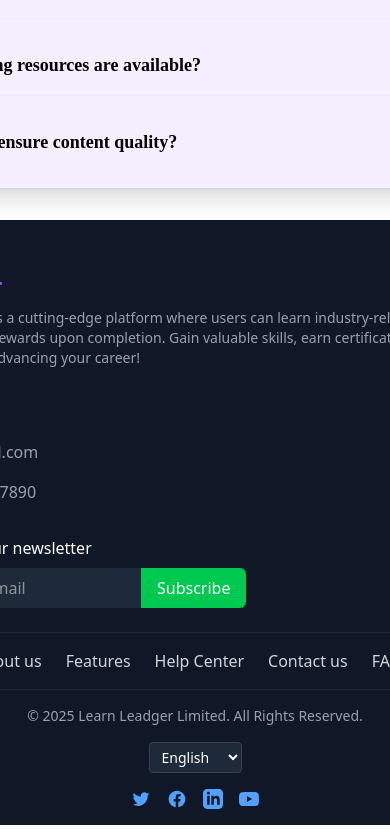
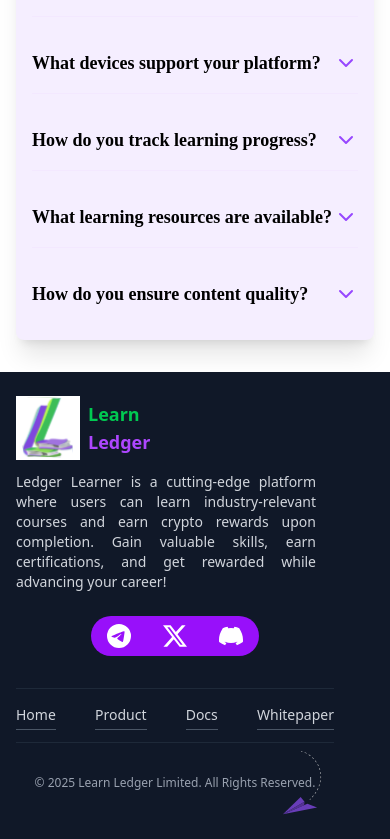
Before and after one commit to sagajax/LearnLed, a React (Vite) app: page / in a window 390 px wide. Shown: the part 4774-5613 px from the top of the page. Built offline with nearby package versions, Linux system fonts and the light colour scheme.

Commit message:
mobile view for footer

```diff
--- a/src/App.jsx
+++ b/src/App.jsx
@@ -12,7 +12,7 @@
 function App() {
   return (
     <div className='w-full h-auto flex flex-col overflow-scroll no-scrollbar items-center'>
-      <div className="relative overflow-x-hidden">
+      <div className="relative w-full">
         <Hero />
         <Partner />
         <Enroll />
--- a/src/components/Footer.jsx
+++ b/src/components/Footer.jsx
@@ -1,4 +1,6 @@
 import Logo from "/Logo.svg";
+import Plane from "/plane.svg";
+
 export default function Footer() {
   const navigationLinks = [
     { name: "Pricing", href: "#" },
@@ -17,8 +19,25 @@
     { name: "YouTube", icon: "youtube", href: "#" },
   ];
 
+  // Mobile navigation links - exactly as shown in the screenshot
+  const mobileNavLinks = [
+    { name: "Home", href: "#" },
+    { name: "Product", href: "#" },
+    { name: "Docs", href: "#" },
+    { name: "Whitepaper", href: "#" },
+  ];
+
+  // Mobile social icons - from the screenshot: Telegram, Twitter/X, Discord
+  const mobileSocialIcons = [
+    { name: "Telegram", icon: "telegram", href: "#" },
+    { name: "Twitter", icon: "twitter", href: "#" },
+    { name: "Discord", icon: "discord", href: "#" },
+  ];
+
   return (
-    <footer className="bg-gray-900 text-white">
+    <footer className="bg-gray-900 text-white ">
+      {/* Desktop Footer - Hidden on mobile */}
+      <div className="hidden md:block ">
         {/* Top section with logo, contact info, and newsletter */}
         <div className="container mx-auto px-4 py-6">
           <div className="flex flex-col md:flex-row justify-between">
@@ -150,6 +169,83 @@
             </div>
           </div>
         </div>
+      </div>
+
+      {/* Mobile Footer - Shown only on mobile */}
+      <div className="md:hidden bg-gray-900 w-[350px] px-4 py-6 overflow-x-hidden">
+      {/* Logo and description section */}
+      <div className="mb-6">
+        <div className="flex items-start mb-2">
+          <img
+            src={Logo}
+            alt="Learn Ledger Logo"
+            className="h-16 w-16 mr-2 object-contain"
+          />
+          <div className="flex flex-col mt-1">
+            <span className="text-lg font-bold text-green-500">Learn</span>
+            <span className="text-lg font-bold text-purple-500">Ledger</span>
+          </div>
+        </div>
+        <div className="w-[300px]">
+        <p className="text-sm text-justify text-gray-300 mt-3 max-w-full break-words">
+          Ledger Learner is a cutting-edge platform where users can learn industry-relevant courses and earn crypto rewards upon completion. Gain valuable skills, earn certifications, and get rewarded while advancing your career!
+        </p>
+        </div>
+      </div>
+
+      {/* Social Media Icons - in pill shape */}
+      <div className="flex justify-center mb-8 ">
+        <div className="bg-purple-600 rounded-full px-4 py-2 flex items-center space-x-8">
+          {/* Telegram */}
+          <a href="#" className="flex items-center justify-center">
+            <svg className="h-6 w-6" fill="currentColor" viewBox="0 0 24 24">
+              <path d="M11.944 0A12 12 0 0 0 0 12a12 12 0 0 0 12 12 12 12 0 0 0 12-12A12 12 0 0 0 12 0a12 12 0 0 0-.056 0zm4.962 7.224c.1-.002.321.023.465.14a.506.506 0 0 1 .171.325c.016.093.036.306.02.472-.18 1.898-.962 6.502-1.36 8.627-.168.9-.499 1.201-.82 1.23-.696.065-1.225-.46-1.9-.902-1.056-.693-1.653-1.124-2.678-1.8-1.185-.78-.417-1.21.258-1.91.177-.184 3.247-2.977 3.307-3.23.007-.032.014-.15-.056-.212s-.174-.041-.249-.024c-.106.024-1.793 1.14-5.061 3.345-.48.33-.913.49-1.302.48-.428-.008-1.252-.241-1.865-.44-.752-.245-1.349-.374-1.297-.789.027-.216.325-.437.893-.663 3.498-1.524 5.83-2.529 6.998-3.014 3.332-1.386 4.025-1.627 4.476-1.635z" />
+            </svg>
+          </a>
+          {/* Twitter/X */}
+          <a href="#" className="flex items-center justify-center">
+            <svg className="h-6 w-6" fill="currentColor" viewBox="0 0 24 24">
+              <path d="M18.901 1.153h3.68l-8.04 9.19L24 22.846h-7.406l-5.8-7.584-6.638 7.584H.474l8.6-9.83L0 1.154h7.594l5.243 6.932ZM17.61 20.644h2.039L6.486 3.24H4.298Z" />
+            </svg>
+          </a>
+          {/* Discord */}
+          <a href="#" className="flex items-center justify-center">
+            <svg className="h-6 w-6" fill="currentColor" viewBox="0 0 24 24">
+              <path d="M20.317 4.37a19.791 19.791 0 0 0-4.885-1.515.074.074 0 0 0-.079.037c-.21.375-.444.864-.608 1.25a18.27 18.27 0 0 0-5.487 0 12.64 12.64 0 0 0-.617-1.25.077.077 0 0 0-.079-.037A19.736 19.736 0 0 0 3.677 4.37a.07.07 0 0 0-.032.027C.533 9.046-.32 13.58.099 18.057a.082.082 0 0 0 .031.057 19.9 19.9 0 0 0 5.993 3.03.078.078 0 0 0 .084-.028c.462-.63.874-1.295 1.226-1.994.021-.041.001-.09-.041-.106a13.107 13.107 0 0 1-1.872-.892.077.077 0 0 1-.008-.128 10.2 10.2 0 0 0 .372-.292.074.074 0 0 1 .077-.01c3.928 1.793 8.18 1.793 12.062 0a.074.074 0 0 1 .078.01c.12.098.246.198.373.292a.077.077 0 0 1-.006.127 12.299 12.299 0 0 1-1.873.892.077.077 0 0 0-.041.107c.36.698.772 1.362 1.225 1.993a.076.076 0 0 0 .084.028 19.839 19.839 0 0 0 6.002-3.03.077.077 0 0 0 .032-.054c.5-5.177-.838-9.674-3.549-13.66a.061.061 0 0 0-.031-.03z" />
+            </svg>
+          </a>
+        </div>
+      </div>
+
+      {/* Navigation Links - responsive row with wrap */}
+      <div className="flex flex-wrap justify-between border-t border-b border-gray-800 py-3">
+        {mobileNavLinks.map((link) => (
+          <a
+            key={link.name}
+            href={link.href}
+            className="text-gray-300 text-sm hover:text-white transition-colors border-b border-gray-600 py-1"
+          >
+            {link.name}
+          </a>
+        ))}
+      </div>
+
+      {/* Copyright with plane */}
+      <div className="relative mt-8 text-center pb-6">
+        <div className="text-gray-400 text-xs">
+          © 2025 Learn Ledger Limited. All Rights Reserved.
+        </div>
+
+        {/* Plane decoration */}
+        <div className="absolute bottom-0 right-0">
+          <img
+            src={Plane}
+            alt="Plane decoration"
+            className="w-16 h-16 opacity-80"
+          />
+        </div>
+      </div>
+    </div>
     </footer>
   );
 }
```
Also changed, not shown: public/plane.svg (added). Lines whose indentation alone changed are shown as unchanged.
